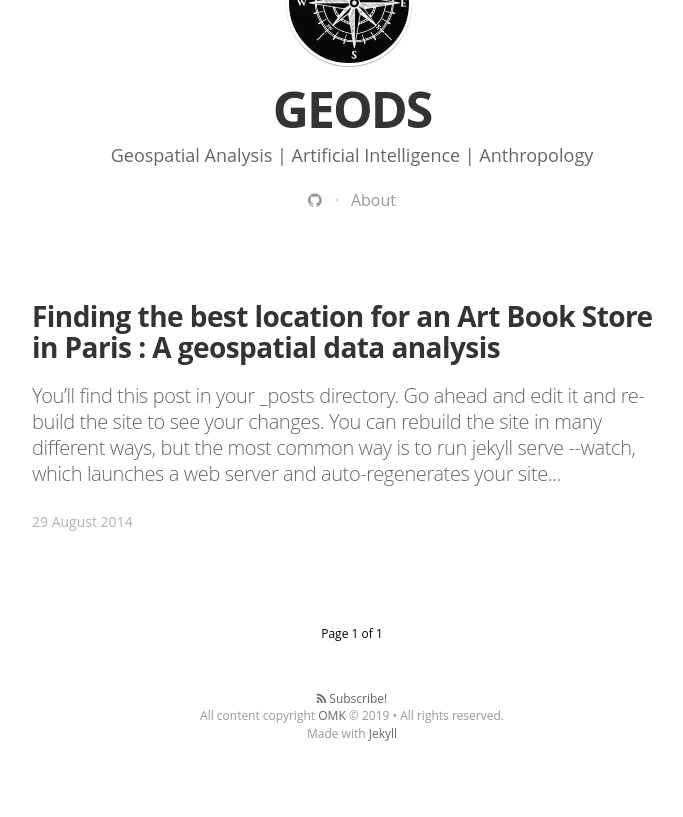
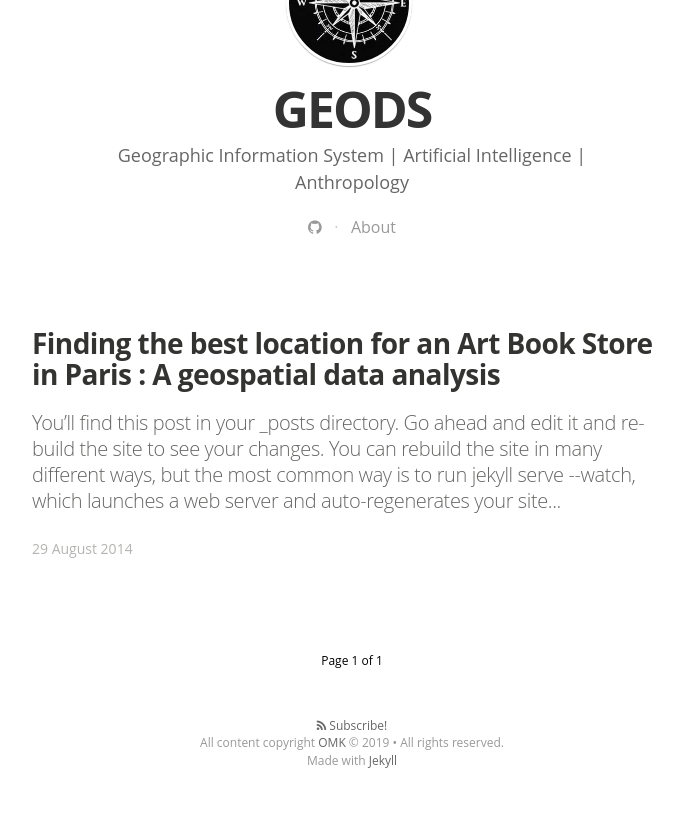
Before and after one commit to LCTyrell/LCTyrell.github.io, a Jekyll site: the page built from index.html, in a window 1280 px wide. Shown: the part 450-1267 px from the top of the page, without its empty margins (288-971 px from the left). Built offline with Jekyll 4.4.1, drawn with Linux system fonts in a browser that asks for light colours; nearby versions of some CDN libraries; some web fonts are replaced; the list of posts is cut into pages by our own code; before the commit the page ends 1240 px from its top, so only the background shows below that.

Commit message:
Update _config.yml

```diff
--- a/_config.yml
+++ b/_config.yml
@@ -6,7 +6,7 @@ gems:
 # Site settings
 title: "GEODS"
 description: > # this means to ignore newlines until "email:"
-   Geospatial Analysis | Artificial Intelligence | Anthropology
+   Geographic Information System | Artificial Intelligence | Anthropology
 
 email: a-mail@mail.mail
 #blog logo
```
